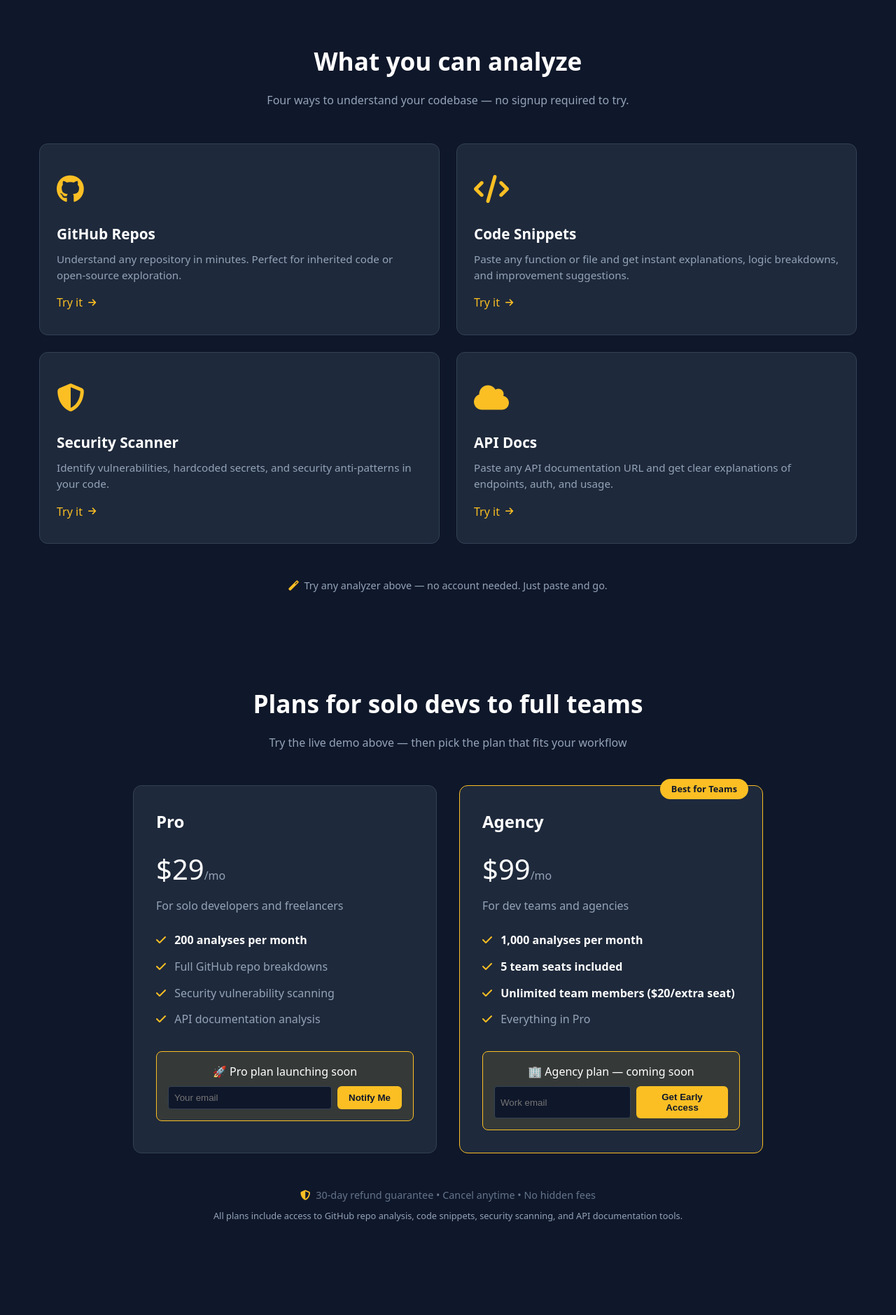
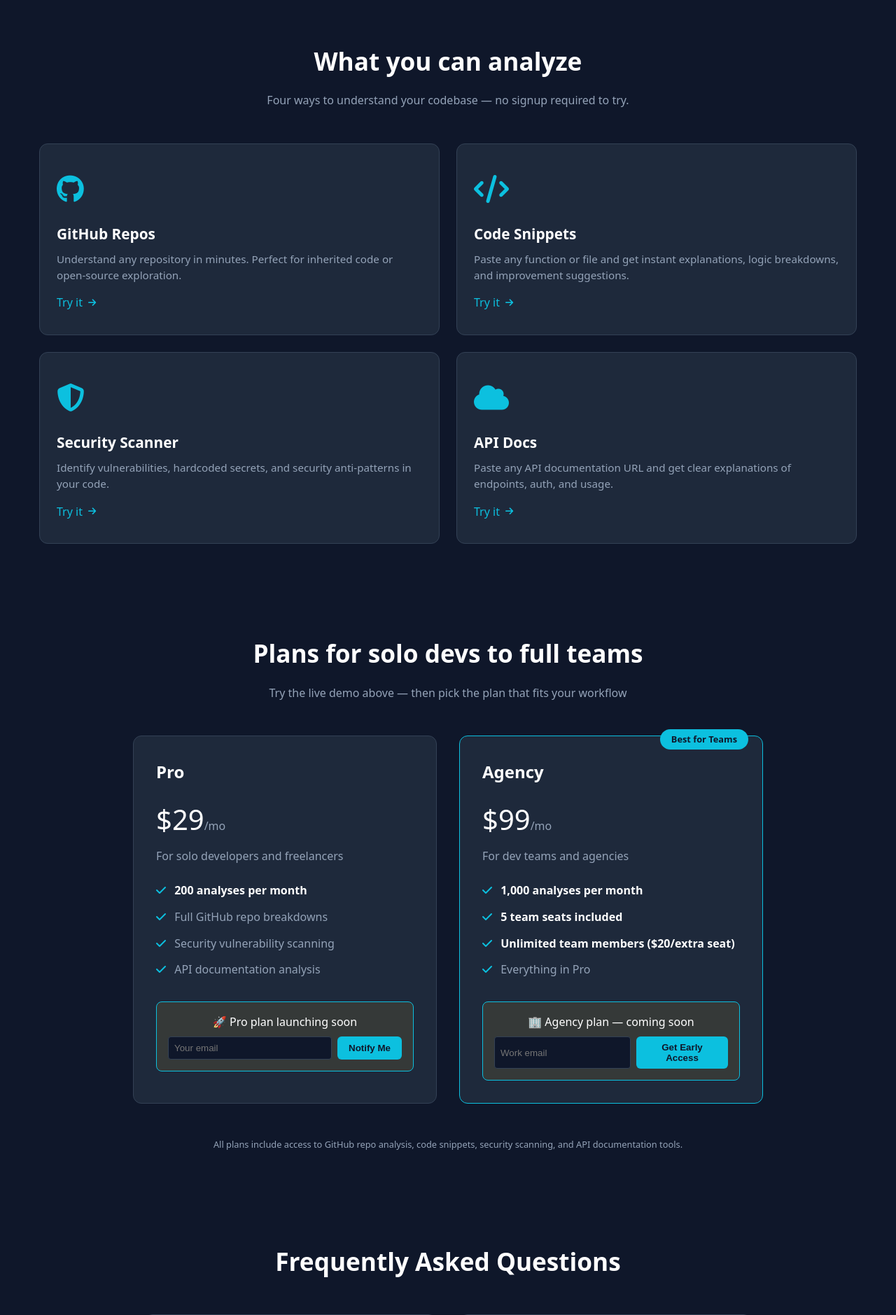
Before and after one commit to lucsetzer/codedecipher, a FastAPI app: page / in a window 1280 px wide. Shown: the part 1249-3128 px from the top of the page at 70% size. Run offline with FastAPI, Linux system fonts and the light colour scheme; parts of the project's set-up code (start-up, migrations or seed data) failed here and were passed over.

Commit message:
Update frontpage.html

```diff
--- a/templates/frontpage.html
+++ b/templates/frontpage.html
@@ -478,67 +478,61 @@
 
     <!-- GitHub Card -->
     <div style="background: #1e293b; border: 1px solid #334155; border-radius: 12px; padding: 2rem 1.5rem; transition: all 0.2s;">
-      <div style="font-size: 2.5rem; color: #fbbf24; margin-bottom: 1rem;">
+      <div style="font-size: 2.5rem; color: #0cc0df; margin-bottom: 1rem;">
         <i class="fab fa-github"></i>
       </div>
       <h3 style="color: white; margin: 0 0 0.5rem 0; font-size: 1.3rem;">GitHub Repos</h3>
       <p style="color: #94a3b8; margin: 0 0 1rem 0; font-size: 0.95rem; line-height: 1.5;">
         Understand any repository in minutes. Perfect for inherited code or open-source exploration.
       </p>
-      <a href="/analyze/github" style="color: #fbbf24; text-decoration: none; font-weight: 500; display: inline-flex; align-items: center; gap: 0.5rem;">
+      <a href="/analyze/github" style="color: #0cc0df; text-decoration: none; font-weight: 500; display: inline-flex; align-items: center; gap: 0.5rem;">
         Try it <i class="fas fa-arrow-right" style="font-size: 0.8rem;"></i>
       </a>
     </div>
 
     <!-- Snippet Card -->
     <div style="background: #1e293b; border: 1px solid #334155; border-radius: 12px; padding: 2rem 1.5rem;">
-      <div style="font-size: 2.5rem; color: #fbbf24; margin-bottom: 1rem;">
+      <div style="font-size: 2.5rem; color: #0cc0df; margin-bottom: 1rem;">
         <i class="fas fa-code"></i>
       </div>
       <h3 style="color: white; margin: 0 0 0.5rem 0; font-size: 1.3rem;">Code Snippets</h3>
       <p style="color: #94a3b8; margin: 0 0 1rem 0; font-size: 0.95rem; line-height: 1.5;">
         Paste any function or file and get instant explanations, logic breakdowns, and improvement suggestions.
       </p>
-      <a href="/analyze/snippet" style="color: #fbbf24; text-decoration: none; font-weight: 500; display: inline-flex; align-items: center; gap: 0.5rem;">
+      <a href="/analyze/snippet" style="color: #0cc0df; text-decoration: none; font-weight: 500; display: inline-flex; align-items: center; gap: 0.5rem;">
         Try it <i class="fas fa-arrow-right" style="font-size: 0.8rem;"></i>
       </a>
     </div>
 
     <!-- Security Card -->
     <div style="background: #1e293b; border: 1px solid #334155; border-radius: 12px; padding: 2rem 1.5rem;">
-      <div style="font-size: 2.5rem; color: #fbbf24; margin-bottom: 1rem;">
+      <div style="font-size: 2.5rem; color: #0cc0df; margin-bottom: 1rem;">
         <i class="fas fa-shield-alt"></i>
       </div>
       <h3 style="color: white; margin: 0 0 0.5rem 0; font-size: 1.3rem;">Security Scanner</h3>
       <p style="color: #94a3b8; margin: 0 0 1rem 0; font-size: 0.95rem; line-height: 1.5;">
         Identify vulnerabilities, hardcoded secrets, and security anti-patterns in your code.
       </p>
-      <a href="/analyze/security" style="color: #fbbf24; text-decoration: none; font-weight: 500; display: inline-flex; align-items: center; gap: 0.5rem;">
+      <a href="/analyze/security" style="color: #0cc0df; text-decoration: none; font-weight: 500; display: inline-flex; align-items: center; gap: 0.5rem;">
         Try it <i class="fas fa-arrow-right" style="font-size: 0.8rem;"></i>
       </a>
     </div>
 
     <!-- API Docs Card -->
     <div style="background: #1e293b; border: 1px solid #334155; border-radius: 12px; padding: 2rem 1.5rem;">
-      <div style="font-size: 2.5rem; color: #fbbf24; margin-bottom: 1rem;">
+      <div style="font-size: 2.5rem; color: #0cc0df; margin-bottom: 1rem;">
         <i class="fas fa-cloud"></i>
       </div>
       <h3 style="color: white; margin: 0 0 0.5rem 0; font-size: 1.3rem;">API Docs</h3>
       <p style="color: #94a3b8; margin: 0 0 1rem 0; font-size: 0.95rem; line-height: 1.5;">
         Paste any API documentation URL and get clear explanations of endpoints, auth, and usage.
       </p>
-      <a href="/analyze/api" style="color: #fbbf24; text-decoration: none; font-weight: 500; display: inline-flex; align-items: center; gap: 0.5rem;">
+      <a href="/analyze/api" style="color: #0cc0df; text-decoration: none; font-weight: 500; display: inline-flex; align-items: center; gap: 0.5rem;">
         Try it <i class="fas fa-arrow-right" style="font-size: 0.8rem;"></i>
       </a>
     </div>
 
   </div>
-
-  <!-- Optional subtle CTA -->
-  <p style="text-align: center; color: #94a3b8; margin-top: 3rem; font-size: 0.9rem;">
-    <i class="fas fa-magic" style="color: #fbbf24; margin-right: 0.25rem;"></i>
-    Try any analyzer above — no account needed. Just paste and go.
-  </p>
 </div>
 
 <script>
@@ -643,35 +637,35 @@ document.getElementById('demo-form').addEventListener('submit', async (e) => {
 
                 <ul style="list-style: none; padding: 0; margin: 0 0 2rem 0;">
                     <li style="color: white; margin-bottom: 0.75rem;">
-                        <i class="fas fa-check" style="color: #fbbf24; margin-right: 0.5rem;"></i>
+                        <i class="fas fa-check" style="color: #0cc0df; margin-right: 0.5rem;"></i>
                         <strong>200 analyses per month</strong>
                     </li>
                     <li style="color: #94a3b8; margin-bottom: 0.75rem;">
-                        <i class="fas fa-check" style="color: #fbbf24; margin-right: 0.5rem;"></i>
+                        <i class="fas fa-check" style="color: #0cc0df; margin-right: 0.5rem;"></i>
                         Full GitHub repo breakdowns
                     </li>
                     <li style="color: #94a3b8; margin-bottom: 0.75rem;">
-                        <i class="fas fa-check" style="color: #fbbf24; margin-right: 0.5rem;"></i>
+                        <i class="fas fa-check" style="color: #0cc0df; margin-right: 0.5rem;"></i>
                         Security vulnerability scanning
                     </li>
                     <li style="color: #94a3b8; margin-bottom: 0.75rem;">
-                        <i class="fas fa-check" style="color: #fbbf24; margin-right: 0.5rem;"></i>
+                        <i class="fas fa-check" style="color: #0cc0df; margin-right: 0.5rem;"></i>
                         API documentation analysis
                     </li>
                 </ul>
 
-                <div style="background: rgba(251, 191, 36, 0.1); border: 1px solid #fbbf24; border-radius: 8px; padding: 1rem; text-align: center;">
+                <div style="background: rgba(251, 191, 36, 0.1); border: 1px solid #0cc0df; border-radius: 8px; padding: 1rem; text-align: center;">
                     <p style="color: white; margin: 0 0 0.5rem 0;">🚀 Pro plan launching soon</p>
                     <form action="/pro-waitlist" method="POST" style="display: flex; gap: 0.5rem;">
                         <input type="email" name="email" placeholder="Your email" required style="flex: 1; padding: 0.5rem; background: #0f172a; border: 1px solid #334155; border-radius: 4px; color: white;">
-                        <button type="submit" style="background: #fbbf24; color: #0f172a; border: none; padding: 0.5rem 1rem; border-radius: 6px; font-weight: 600; cursor: pointer;">Notify Me</button>
+                        <button type="submit" style="background: #0cc0df; color: #0f172a; border: none; padding: 0.5rem 1rem; border-radius: 6px; font-weight: 600; cursor: pointer;">Notify Me</button>
                     </form>
                 </div>
             </div>
 
             <!-- Agency Tier (Teams) -->
-            <div style="background: #1e293b; border: 1px solid #fbbf24; border-radius: 12px; padding: 2rem; position: relative;">
-                <div style="position: absolute; top: -10px; right: 20px; background: #fbbf24; color: #0f172a; padding: 0.25rem 1rem; border-radius: 20px; font-size: 0.8rem; font-weight: 600;">
+            <div style="background: #1e293b; border: 1px solid #0cc0df; border-radius: 12px; padding: 2rem; position: relative;">
+                <div style="position: absolute; top: -10px; right: 20px; background: #0cc0df; color: #0f172a; padding: 0.25rem 1rem; border-radius: 20px; font-size: 0.8rem; font-weight: 600;">
                     Best for Teams
                 </div>
                 <h3 style="color: white; font-size: 1.5rem; margin-bottom: 1rem;">Agency</h3>
@@ -680,28 +674,28 @@ document.getElementById('demo-form').addEventListener('submit', async (e) => {
 
                 <ul style="list-style: none; padding: 0; margin: 0 0 2rem 0;">
                     <li style="color: white; margin-bottom: 0.75rem;">
-                        <i class="fas fa-check" style="color: #fbbf24; margin-right: 0.5rem;"></i>
+                        <i class="fas fa-check" style="color: #0cc0df; margin-right: 0.5rem;"></i>
                         <strong>1,000 analyses per month</strong>
                     </li>
                     <li style="color: white; margin-bottom: 0.75rem;">
-                        <i class="fas fa-check" style="color: #fbbf24; margin-right: 0.5rem;"></i>
+                        <i class="fas fa-check" style="color: #0cc0df; margin-right: 0.5rem;"></i>
                         <strong>5 team seats included</strong>
                     </li>
                     <li style="color: white; margin-bottom: 0.75rem;">
-                        <i class="fas fa-check" style="color: #fbbf24; margin-right: 0.5rem;"></i>
+                        <i class="fas fa-check" style="color: #0cc0df; margin-right: 0.5rem;"></i>
                         <strong>Unlimited team members ($20/extra seat)</strong>
                     </li>
                     <li style="color: #94a3b8; margin-bottom: 0.75rem;">
-                        <i class="fas fa-check" style="color: #fbbf24; margin-right: 0.5rem;"></i>
+                        <i class="fas fa-check" style="color: #0cc0df; margin-right: 0.5rem;"></i>
                         Everything in Pro
                     </li>
                 </ul>
 
-                <div style="background: rgba(251, 191, 36, 0.1); border: 1px solid #fbbf24; border-radius: 8px; padding: 1rem; text-align: center;">
+                <div style="background: rgba(251, 191, 36, 0.1); border: 1px solid #0cc0df; border-radius: 8px; padding: 1rem; text-align: center;">
                     <p style="color: white; margin: 0 0 0.5rem 0;">🏢 Agency plan — coming soon</p>
                     <form action="/agency-waitlist" method="POST" style="display: flex; gap: 0.5rem;">
                         <input type="email" name="email" placeholder="Work email" required style="flex: 1; padding: 0.5rem; background: #0f172a; border: 1px solid #334155; border-radius: 4px; color: white;">
-                        <button type="submit" style="background: #fbbf24; color: #0f172a; border: none; padding: 0.5rem 1rem; border-radius: 6px; font-weight: 600; cursor: pointer;">Get Early Access</button>
+                        <button type="submit" style="background: #0cc0df; color: #0f172a; border: none; padding: 0.5rem 1rem; border-radius: 6px; font-weight: 600; cursor: pointer;">Get Early Access</button>
                     </form>
                 </div>
             </div>
@@ -710,10 +704,6 @@ document.getElementById('demo-form').addEventListener('submit', async (e) => {
 
         <!-- Trust Badge -->
         <div style="text-align: center; margin-top: 3rem;">
-            <p style="color: #64748b; font-size: 0.9rem;">
-                <i class="fas fa-shield-alt" style="color: #fbbf24; margin-right: 0.25rem;"></i>
-                30-day refund guarantee • Cancel anytime • No hidden fees
-            </p>
             <p style="color: #94a3b8; font-size: 0.8rem; margin-top: 0.5rem;">
                 All plans include access to GitHub repo analysis, code snippets, security scanning, and API documentation tools.
             </p>
```
